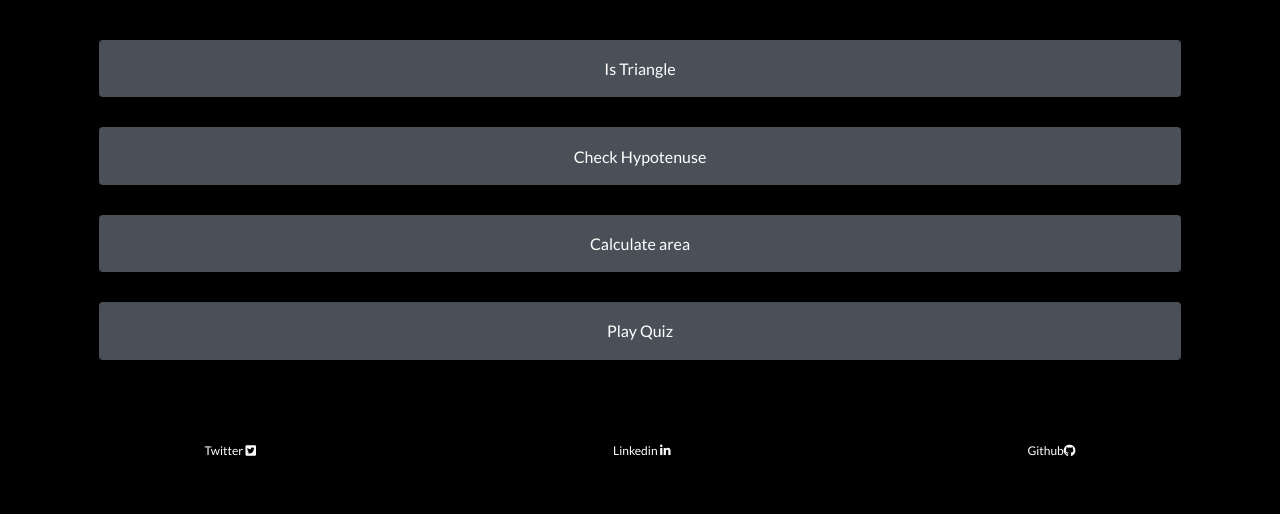
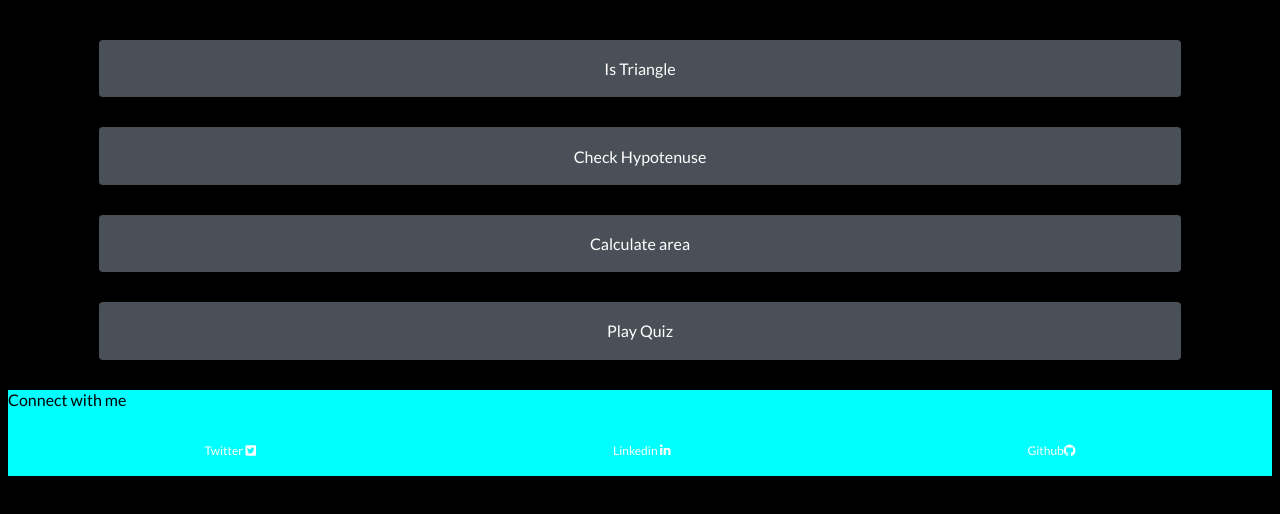
Before and after one commit to Prashantrajput11/fun-with-triangles, a plain HTML site: page index.html in a window 1280 px wide. Drawn offline with Linux system fonts and the light colour scheme.

Commit message:
style: added minor style changes

```diff
--- a/style.css
+++ b/style.css
@@ -36,6 +36,10 @@ a {
   color: white;
   text-decoration: none;
 }
+footer{
+  background-color: aqua;
+}
+
 .social {
   display: flex;
   justify-content: space-around;
```
